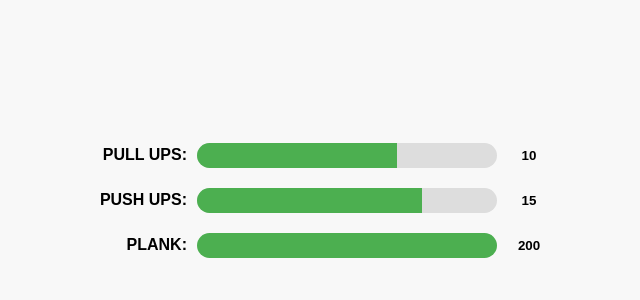
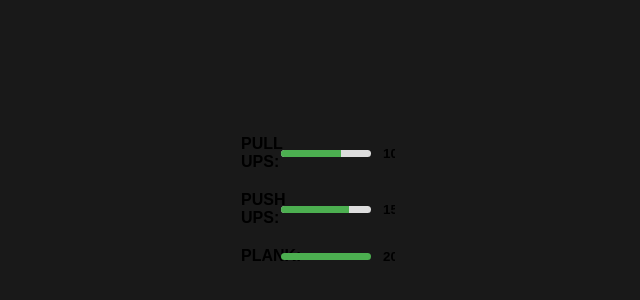
Before and after one commit to d1-astro/progress_physical, a plain HTML site: page index.html in a window 1280 px wide. Shown: the part 208-508 px from the top of the page, without its empty margins (321-961 px from the left). Drawn offline with Linux system fonts and the light colour scheme.

Commit message:
Update index.html

```diff
--- a/index.html
+++ b/index.html
@@ -17,7 +17,7 @@
             align-items: center;
             justify-content: center;
             height: 100vh;
-            background-color: #f8f8f8;
+            background-color: #191919;
         }
 
         .progress-container {
@@ -27,18 +27,18 @@
         }
 
         .label {
-            width: 100px;
+            width: 30px;
             text-align: right;
             font-weight: bold;
             margin-right: 10px;
         }
 
         .progress-wrapper {
-            width: 300px;
+            width: 90px;
             background-color: var(--bar-bg);
             border-radius: 20px;
             overflow: hidden;
-            height: 25px;
+            height: 7px;
         }
 
         .progress-bar {
@@ -49,7 +49,7 @@
         }
 
         .progress-value {
-            width: 40px;
+            width: 12px;
             margin-left: 10px;
             text-align: center;
             cursor: pointer;
```
